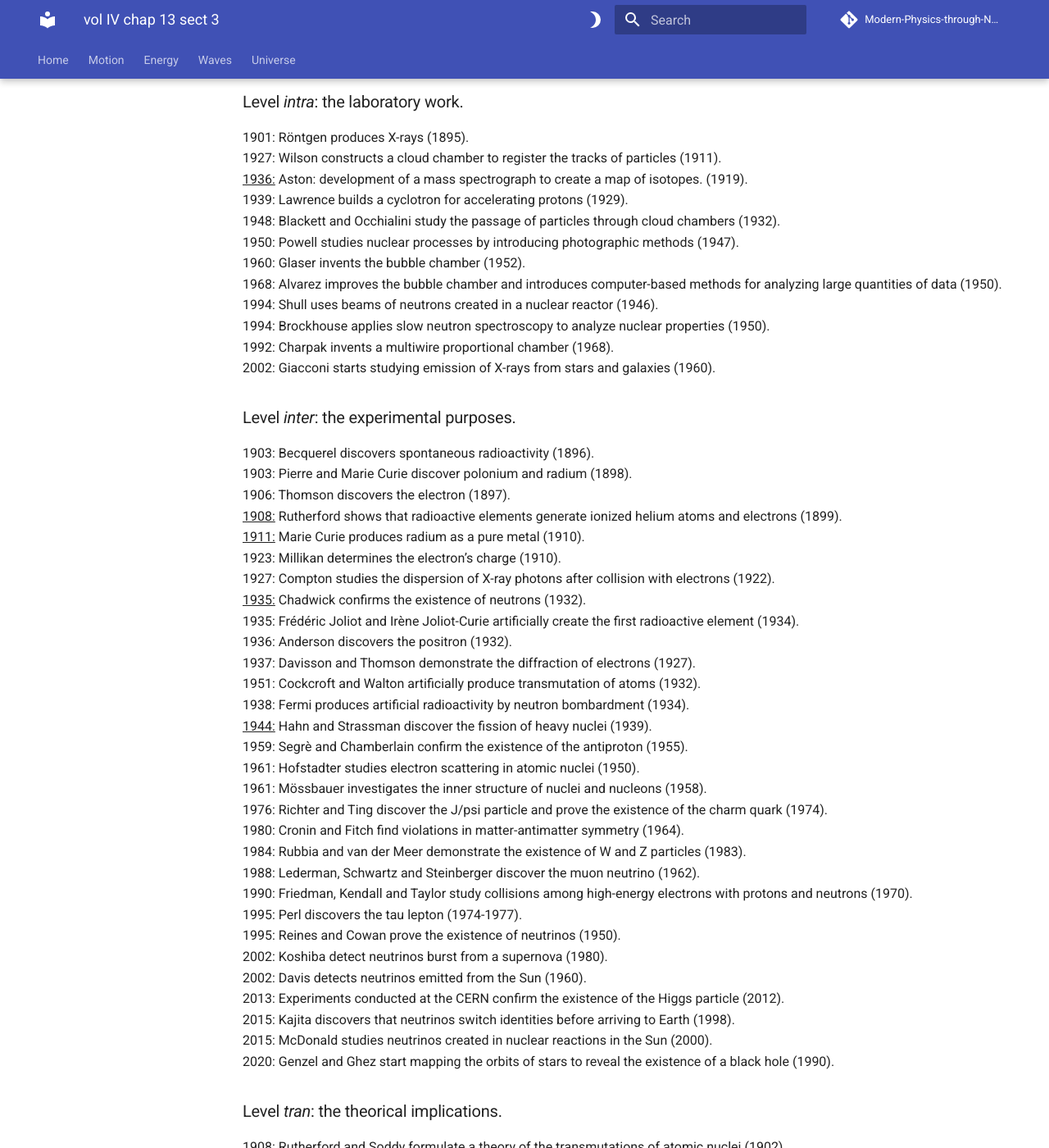
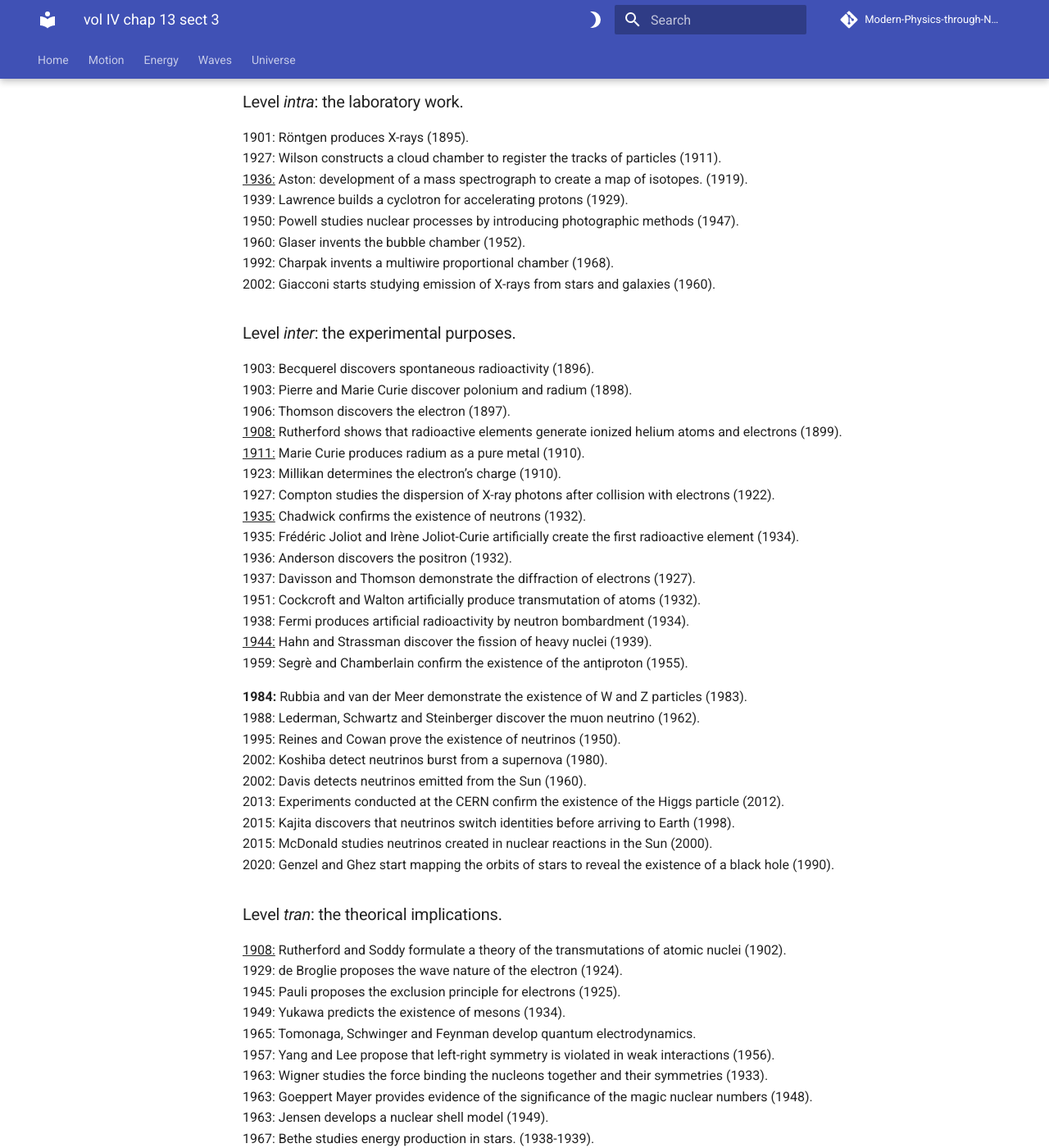
Before and after one commit to modphysnobel/modphysnobel.github.io, an MkDocs documentation site: the page built from docs/vol-IV/vol-IV-chap-13-sect-3.md, in a window 1280 px wide and 1400 px high, scrolled down 911 px. Shown: the whole window at 82% size. Built offline with MkDocs 1.6.1 and Material for MkDocs 9.7.7, drawn with Linux system fonts in a browser that asks for light colours; some web fonts are replaced; comment, search, counter and statistics services are not loaded; some of the changed text lies outside the part shown.

Commit message:
Update vol-IV-chap-13-sect-3.md

```diff
--- a/docs/vol-IV/vol-IV-chap-13-sect-3.md
+++ b/docs/vol-IV/vol-IV-chap-13-sect-3.md
@@ -6,7 +6,7 @@
 
 ## 13.3. Levels of operation of the mechanisms of knowing.
 
-According to Piaget and García (1988) there are three levels of operation of the mechanisms of knowing: the level *intra* for the description of objects, the level *inter* for the transformation of concepts and the level *trans* for the construction of structures. These levels of operation are associated with three categories describing the scenario and the results of contributions made by Nobel laureates working in high energy physics: the laboratory work, the experimental purposes, and the theorical consequences.
+According to Piaget and García (1988) there are three levels of operation of the mechanisms of knowing: the level *intra* for the description of objects, the level *inter* for the transformation of concepts and the level *trans* for the construction of structures. . We associate these levels of operation to three categories describing the scenario and the results of contributions made by Nobel laureates working in high energy physics: the laboratory work, the experimental purposes, and the theorical consequences.
 
 The operation of the level *intra* is connected to the invention of experimental tools and the description of laboratories where research is done. These are the places and technological arrangements where tools, devices, instruments, apparatuses, and installations are the cognitive objects defining the experimental settings used to explore and learn about high energy physics.
 
@@ -22,12 +22,8 @@
 1927: Wilson constructs a cloud chamber to register the tracks of particles (1911).<br>
 <u>1936:</u> Aston: development of a mass spectrograph to create a map of isotopes. (1919).<br>
 1939: Lawrence builds a cyclotron for accelerating protons (1929).<br>
-1948: Blackett and Occhialini study the passage of particles through cloud chambers (1932).<br>
 1950: Powell studies nuclear processes by introducing photographic methods (1947).<br>
 1960: Glaser invents the bubble chamber (1952).<br>
-1968: Alvarez improves the bubble chamber and introduces computer-based methods for analyzing large quantities of data (1950).<br>
-1994: Shull uses beams of neutrons created in a nuclear reactor (1946).<br>
-1994: Brockhouse applies slow neutron spectroscopy to analyze nuclear properties (1950).<br>
 1992: Charpak invents a multiwire proportional chamber (1968).<br>
 2002: Giacconi starts studying emission of X-rays from stars and galaxies (1960).
 
@@ -47,15 +43,10 @@
 1951: Cockcroft and Walton artificially produce transmutation of atoms (1932).<br>
 1938: Fermi produces artificial radioactivity by neutron bombardment (1934).<br>
 <u>1944:</u> Hahn and Strassman discover the fission of heavy nuclei (1939).<br>
-1959: Segrè and Chamberlain confirm the existence of the antiproton (1955).<br>
-1961: Hofstadter studies electron scattering in atomic nuclei (1950).<br>
-1961: Mössbauer investigates the inner structure of nuclei and nucleons (1958).<br>
-1976: Richter and Ting discover the J/psi particle and prove the existence of the charm quark (1974).<br>
-1980: Cronin and Fitch find violations in matter-antimatter symmetry (1964).<br>
-1984: Rubbia and van der Meer demonstrate the existence of W and Z particles (1983).<br>
+1959: Segrè and Chamberlain confirm the existence of the antiproton (1955).
+
+**1984:** Rubbia and van der Meer demonstrate the existence of W and Z particles (1983).<br>
 1988: Lederman, Schwartz and Steinberger discover the muon neutrino (1962).<br>
-1990: Friedman, Kendall and Taylor study collisions among high-energy electrons with protons and neutrons (1970).<br>
-1995: Perl discovers the tau lepton (1974-1977).<br>
 1995: Reines and Cowan prove the existence of neutrinos (1950).<br>
 2002: Koshiba detect neutrinos burst from a supernova (1980).<br>
 2002: Davis detects neutrinos emitted from the Sun (1960).<br>
@@ -71,7 +62,7 @@
 1929: de Broglie proposes the wave nature of the electron (1924).<br>
 1945: Pauli proposes the exclusion principle for electrons (1925).<br>
 1949: Yukawa predicts the existence of mesons (1934).<br>
-1955: Tomonaga, Schwinger and Feynman develop quantum electrodynamics (1948).<br>
+1965: Tomonaga, Schwinger and Feynman develop quantum electrodynamics.<br>
 1957: Yang and Lee propose that left-right symmetry is violated in weak interactions (1956).<br>
 1963: Wigner studies the force binding the nucleons together and their symmetries (1933).<br>
 1963: Goeppert Mayer provides evidence of the significance of the magic nuclear numbers (1948).<br>
@@ -82,9 +73,6 @@
 1975: Bohr and Mottelson study rotational motion in nuclei (1952-1953).<br>
 1979: Glashow, Salam and Weinberg explain the structure of the electroweak force (1960).<br>
 1999: t'Hooft and Veltman explain the quantum structure of electroweak interaction (1970).<br>
-2004: Gross, Politzer and Wilczek develop Quantum ChromoDynamics (1973).<br>
-2008: Nambu explains spontaneous symmetry violations (1960).<br>
-2008: Kobayashi and Maskawa explain the asymmetry in the decay of kaons (1972).<br>
 2013: Englert, Brout and Higgs propose a theory of how particles acquire mass (1964).<br>
 2020: Penrose proposes mathematical tools for describing black holes (1964).
 
```
